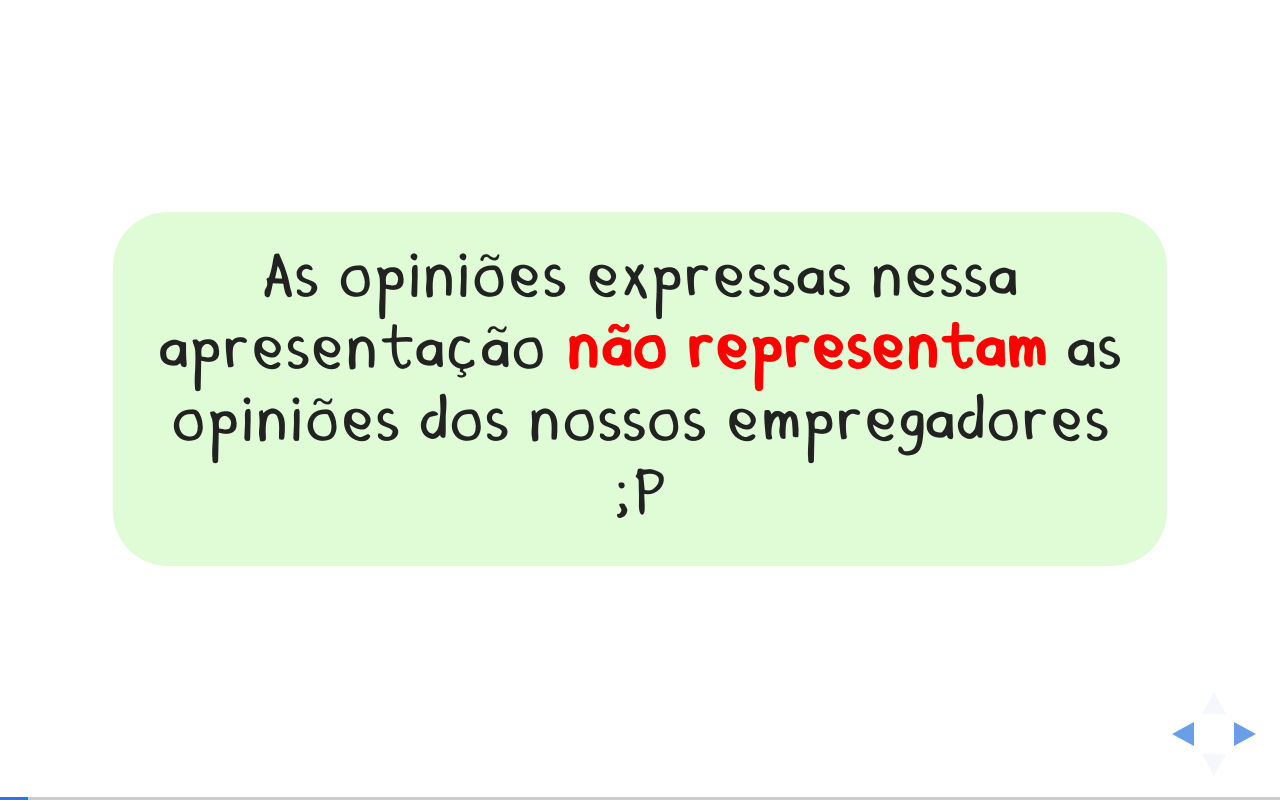
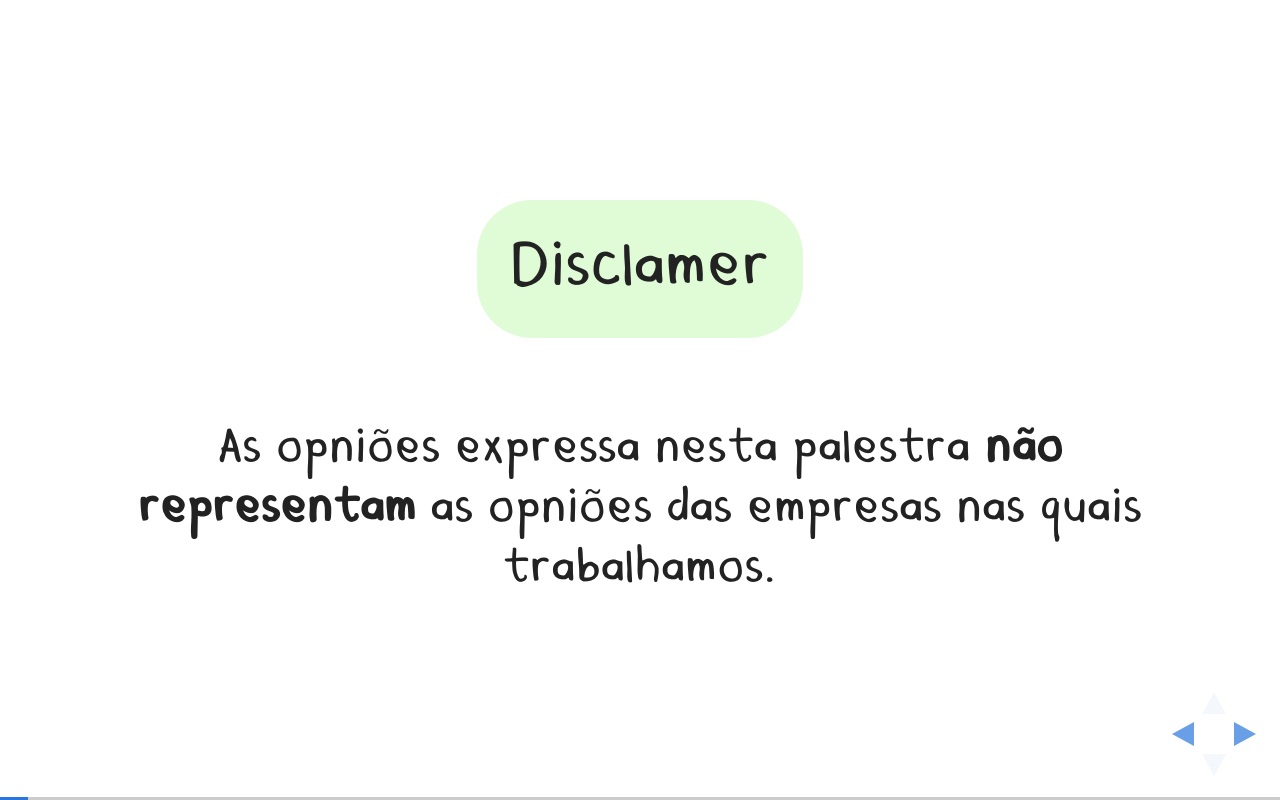
Before and after one commit to raphaelmolesim/spotify-model, a plain HTML site: page index.html in a window 1280 px wide. Both pictures are taken after a click on the button 1251 px from the left and 734 px from the top of the page. Drawn offline with Linux system fonts and the light colour scheme.

Commit message:
Disclamer changed

```diff
--- a/index.html
+++ b/index.html
@@ -33,10 +33,11 @@
         </div>
         </section>
 
-				<!-- Disclaimer -->
-				<section>
-					<h1> As opiniões expressas nessa apresentação <font color="red"><b>não representam</b></font> as opiniões dos nossos empregadores ;P</h1>
-				</section>
+        <section>
+          <h1>Disclamer</h1> <br><br>
+          As opniões expressa nesta palestra <strong>não representam</strong> as opniões das empresas nas quais trabalhamos.
+        </section>
+
 
         <!-- Overview e História # Thiago -->
         <section>
@@ -287,6 +288,7 @@
         </section>
 
         <section>
+          <h1>Referências</h1>
           <p>Kniberg, H. - No, I didn’t invent the Spotify model, Henrik Kniberg, visitado em 19/08/2017, http://blog.crisp.se/2015/06/07/henrikkniberg/no-i-didnt-invent-the-spotify-model</p>
         </section>
 			</div>
```
